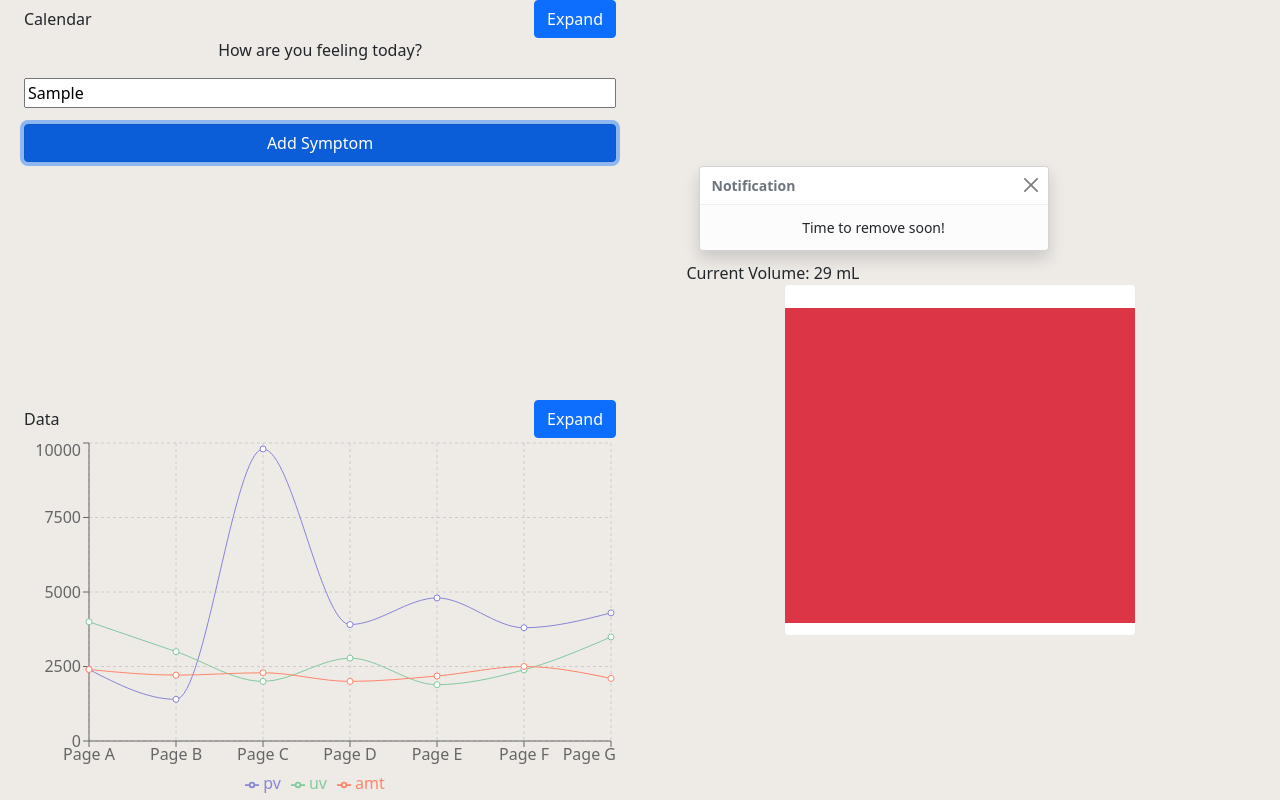
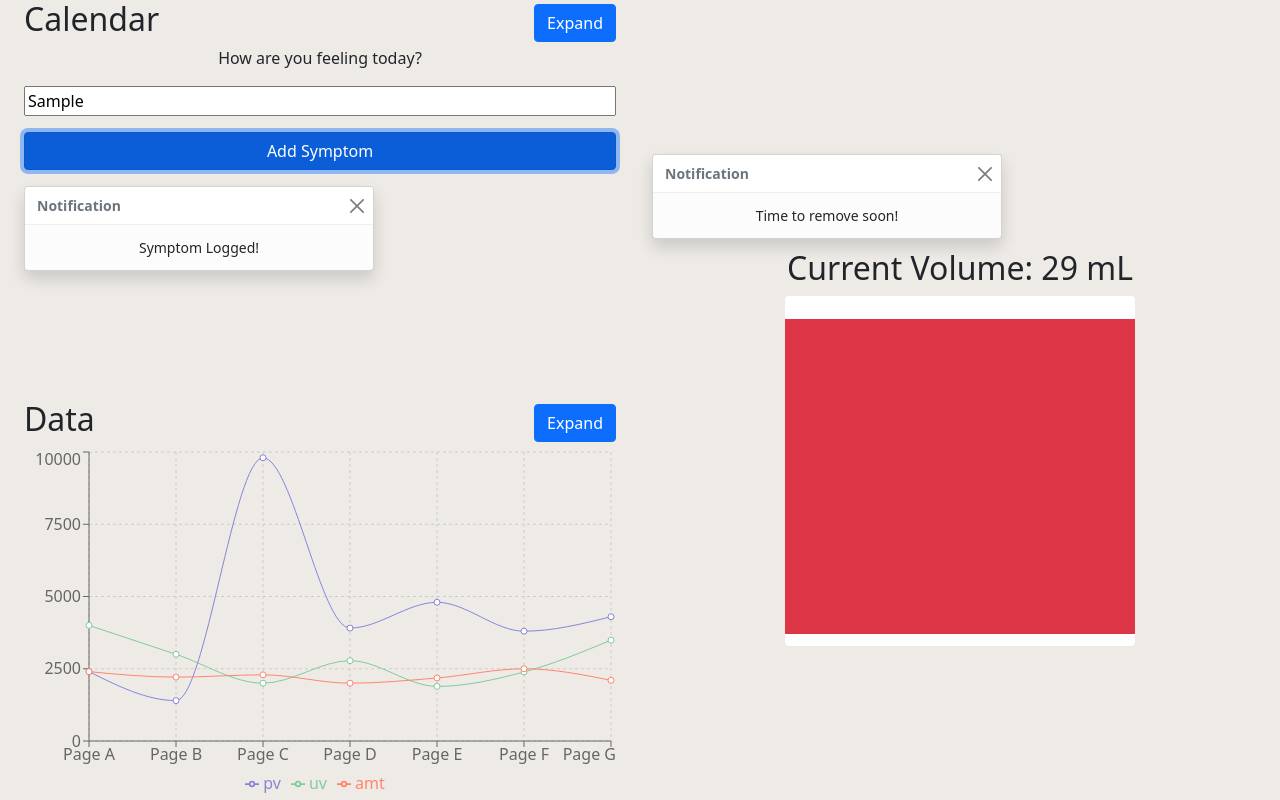
Before and after one commit to hecrabbs/smart-menstrual-cup-app, a React (Create React App) app: page / in a window 1280 px wide. Both pictures are taken after typing "Sample" into the empty fields and a click on the button "Add Symptom". Built offline with nearby package versions, Linux system fonts and the light colour scheme.

Commit message:
Added toast for user input and calendar formatting

```diff
--- a/src/App.js
+++ b/src/App.js
@@ -89,7 +89,7 @@ function App() {
   const [showData, setShowData] = useState(false);
   const [showCalendar, setShowCalendar] = useState(false);
 
-  const [showA, setShowA] = useState(true);
+  const [showA, setShowA] = useState(false);
   const [showB, setShowB] = useState(true);
 
   const toggleShowA = () => setShowA(!showA);
@@ -193,6 +193,10 @@ function App() {
     }
   }
 
+
+
+
+
   return (
     <div className="App">
       <Container fluid className="ContainerStyle">
@@ -201,16 +205,25 @@ function App() {
             <Row className="h-50 w-100">
               <Col>
                 <Stack direction="horizontal" gap={3}>
-                  <div>Calendar</div>
+                  <h2>Calendar</h2>
                   <Button className="ms-auto" onClick={() => setShowCalendar(true)}>Expand</Button>
 
                  </Stack>
   <Stack gap={3}>
                 <div>How are you feeling today?</div>
                 <input type="text" placeholder ="Add Symptom" value={newSymptom.title} onChange={(e) => setNewSymptom({...newSymptom, title: e.target.value})}/>
-                <Button onClick={addSymptom}>
-                  Add Symptom
-                </Button>
+                <Button onClick={() => {
+                    setShowA(true);
+                     addSymptom();
+
+                     }} > Add Symptom </Button>
+                <Toast onClose={() => setShowA(false)} show={showA} delay={3000} autohide>
+                        <Toast.Header>
+                          <strong className="me-auto"> Notification </strong>
+                        </Toast.Header>
+                        <Toast.Body> Symptom Logged!</Toast.Body>
+                      </Toast>
+
 
                 </Stack>
 
@@ -221,36 +234,54 @@ function App() {
                 onHide={() => setShowCalendar(false)}
                 dialogClassName="Modal"
               >
+                <Row>
+                  <Col className="h-100" lg={3}>
 
-
-                <h1 className="mx-auto">Calendar</h1>
-                <h3 className="mx-auto">How are you feeling today?</h3>
-                <Stack gap={2} className="mx-auto">
+                  <Stack gap={4} className="mx-auto" margin="10px" >
+                  <h1 className="mx-auto">Calendar</h1>
+                  <h3 className="mx-auto">How are you feeling today?</h3>
                             <input type="text" placeholder ="Add Symptom" value={newSymptom.title} onChange={(e) => setNewSymptom({...newSymptom, title: e.target.value})}/>
 
 
                       <DatePicker placeholderText="Start Date" style={{ marginRight: "10px" }} selected={newSymptom.start}
                       onChange={(start) => setNewSymptom({ ...newSymptom, start })} />
 
+                  <Button onClick={() => {
+                    setShowA(true);
+                     addSymptom();
 
-                   <Button onClick={addSymptom}>
+                     }} >
+
                     Add Symptom
                   </Button>
                 </Stack>
-                      <Calendar
+                <Toast onClose={() => setShowA(false)} show={showA} delay={3000} autohide>
+                        <Toast.Header>
+                          <strong className="me-auto"> Notification </strong>
+                        </Toast.Header>
+                        <Toast.Body> Symptom Logged!</Toast.Body>
+                      </Toast>
+                </Col>
+                <Col>
+                <Calendar
                       formats = {formats}
                       localizer={localizer}
                       events={allSymptoms}
                       startAccessor={"start"}
                       endAccessor={"end"}
-                      style={{height:500, margin: "50px"}} />
+                      style={{height:500, margin: "50px"}}
+                      views={['month', 'week', 'day']}/>
+
+                </Col>
+                </Row>
+
               </Modal>
             </Row>
 
             <Row className="h-50 w-100">
               <Col>
                 <Stack direction="horizontal" gap={3}>
-                  <div>Data</div>
+                  <h2 className= "Header" >Data</h2>
                   <Button className="ms-auto" onClick={() => setShowData(true)}>Expand</Button>
                 </Stack>
               </Col>
@@ -275,7 +306,7 @@ function App() {
               <div>
                <Notif/>
               </div>
-              Current Volume: {vol} mL
+              <h2>Current Volume: {vol} mL </h2>
             </Row>
             <Row>
               <ProgressBar now={val} className="progressBar" variant="danger"/>
--- a/src/Style.css
+++ b/src/Style.css
@@ -53,3 +53,7 @@ margin-bottom: auto;
     display: flex;
     min-height: 100px;
 }
+
+h2.Header{
+    text-align: center;
+}
```
